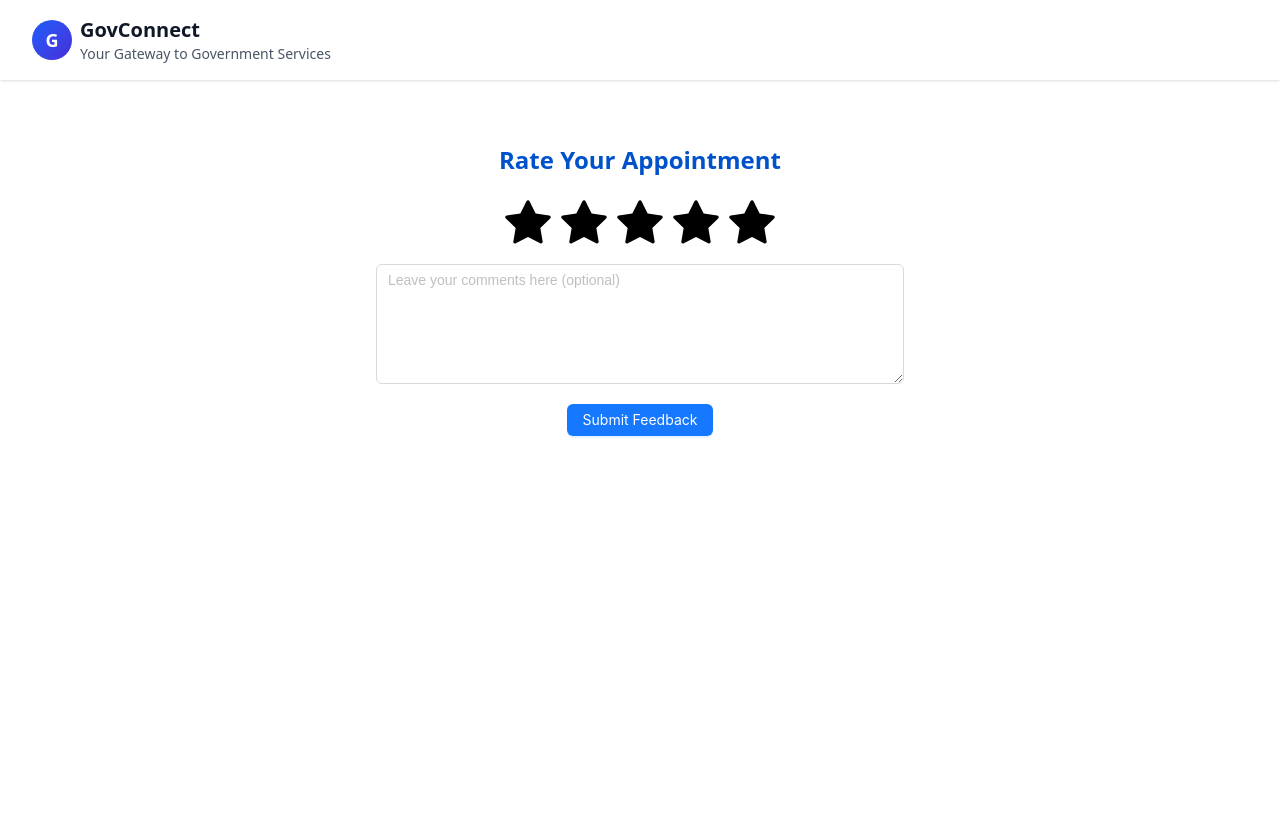
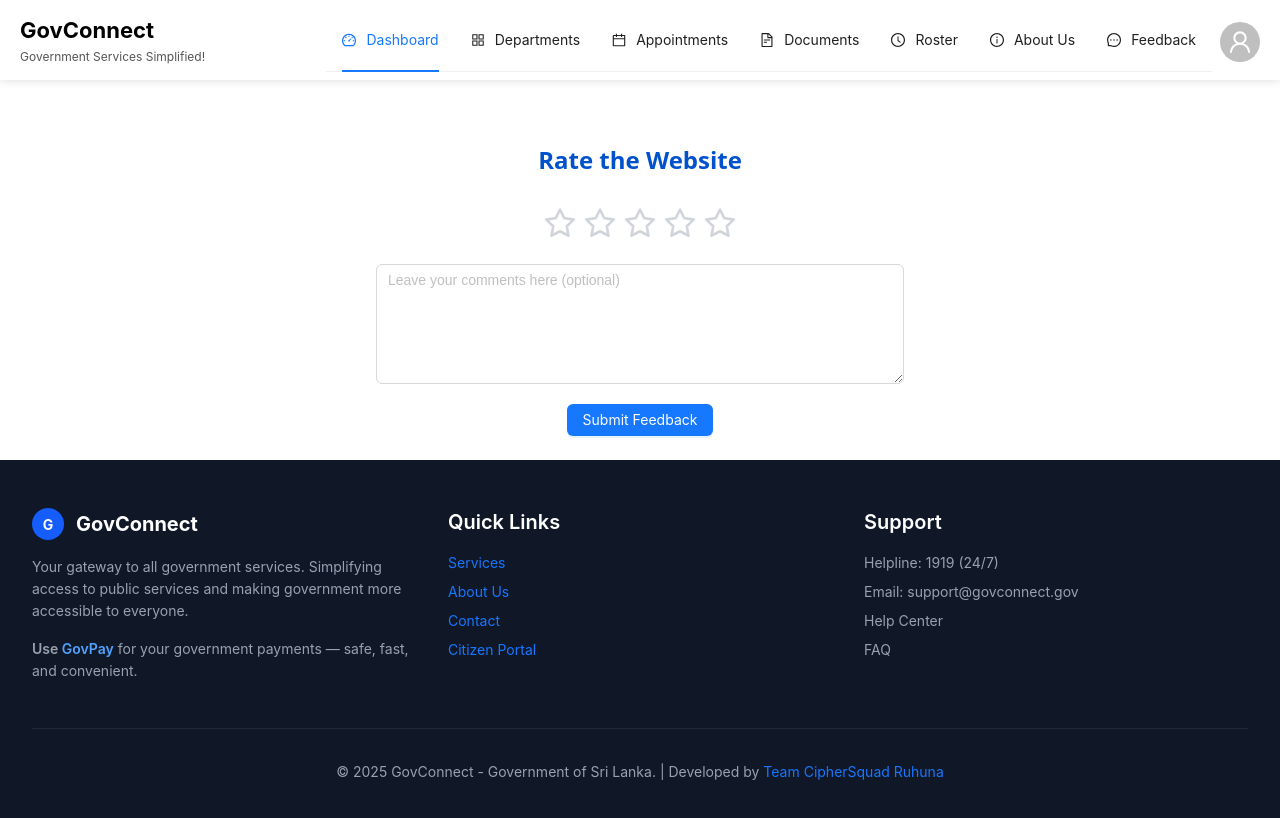
Before and after one commit to zaselalk/CipherSquadRuhuna_GovConnect, a React (Vite) app: page /resident/feedback in a window 1280 px wide. Shown: the top 818 px of the page. Built offline with nearby package versions, Linux system fonts and the light colour scheme; no server answers.

Commit message:
:bug: Improve loading state and enhance star rating UI in FeedbackForm component

```diff
--- a/src/pages/citizen/FeedbackPage.tsx
+++ b/src/pages/citizen/FeedbackPage.tsx
@@ -1,16 +1,18 @@
-import React, { useState, KeyboardEvent } from "react";
+import React, { useState, useEffect, KeyboardEvent } from "react";
 import { Input, Button, Alert } from "antd";
-import { StarFilled } from "@ant-design/icons";
-import { LandingHeader } from "../../components/features/landing-page/LandingHeader";
+import { StarFilled, StarOutlined } from "@ant-design/icons";
+import Footer from "../../components/common/Footer";
+import CommonNav from "../../components/common/CommonNav";
 const { TextArea } = Input;
+import { Spin } from "antd";
 
 const FeedbackForm: React.FC = () => {
-
     const [selectedRating, setSelectedRating] = useState<number>(0);
     const [hoverRating, setHoverRating] = useState<number>(0);
     const [comment, setComment] = useState<string>("");
     const [error, setError] = useState<string>("");
     const [submitted, setSubmitted] = useState<boolean>(false);
+    const [loading, setLoading] = useState(true);
 
     const handleSubmit = (e: React.FormEvent) => {
         e.preventDefault();
@@ -23,7 +25,6 @@ const FeedbackForm: React.FC = () => {
         setError("");
         setSubmitted(true);
 
-        // Simulated form handling
         console.log("Rating:", selectedRating);
         console.log("Comment:", comment);
 
@@ -52,9 +53,9 @@ const FeedbackForm: React.FC = () => {
     const renderStars = () =>
         Array.from({ length: 5 }, (_, i) => {
             const index = i + 1;
+            const isActive = hoverRating >= index || selectedRating >= index;
 
             return (
-
                 <span
                     key={index}
                     id={`star-${index}`}
@@ -68,31 +69,46 @@ const FeedbackForm: React.FC = () => {
                                 ? 0
                                 : -1
                     }
-                    className="focus:outline-none"
                     onClick={() => setSelectedRating(index)}
                     onMouseEnter={() => setHoverRating(index)}
                     onMouseLeave={() => setHoverRating(0)}
                     onKeyDown={(e) => handleKeyDown(e, index)}
+                    style={{ cursor: "pointer", fontSize: "32px" }}
                 >
-                    <StarFilled
-                        className={`text-5xl transition-colors duration-200 cursor-pointer ${hoverRating >= index || selectedRating >= index
-                            ? "text-yellow-400"
-                            : "text-gray-300"
-                            }`}
-                    />
+                    {isActive ? (
+                        <StarFilled style={{ color: "#facc15" }} /> // yellow-400
+                    ) : (
+                        <StarOutlined style={{ color: "#d1d5db" }} /> // gray-300
+                    )}
                 </span>
             );
         });
 
+    useEffect(() => {
+        const fetchData = async () => {
+            setLoading(true);
+            await new Promise((r) => setTimeout(r, 1200)); // simulate API
+            setLoading(false);
+        };
+        fetchData();
+    }, []);
+
+    if (loading) {
+        return (
+            <div className="min-h-screen flex justify-center items-center bg-gradient-to-br from-blue-100 to-indigo-700">
+                <Spin size="large" tip="Loading your dashboard..." />
+            </div>
+        );
+    }
+
+
 
     return (
         <>
-
-
-            <LandingHeader />
-            <div className="max-w-xl mx-auto mt-10 p-6 rounded-lg ">
+            <CommonNav />
+            <div className="max-w-xl mx-auto mt-10 p-6 rounded-lg">
                 <h1 className="text-2xl font-bold text-center text-[#0052cc] mb-6">
-                    Rate Your Appointment
+                    Rate the Website
                 </h1>
 
                 <form onSubmit={handleSubmit} noValidate>
@@ -129,8 +145,6 @@ const FeedbackForm: React.FC = () => {
                     )}
 
                     <div className="flex justify-center mt-5">
-
-                        <div className="text-center">
                         <Button
                             type="primary"
                             htmlType="submit"
@@ -138,7 +152,6 @@ const FeedbackForm: React.FC = () => {
                         >
                             Submit Feedback
                         </Button>
-                        </div>
                     </div>
                 </form>
 
@@ -152,6 +165,7 @@ const FeedbackForm: React.FC = () => {
                     </div>
                 )}
             </div>
+            <Footer />
         </>
     );
 };
```
Lines whose indentation alone changed are shown as unchanged.
